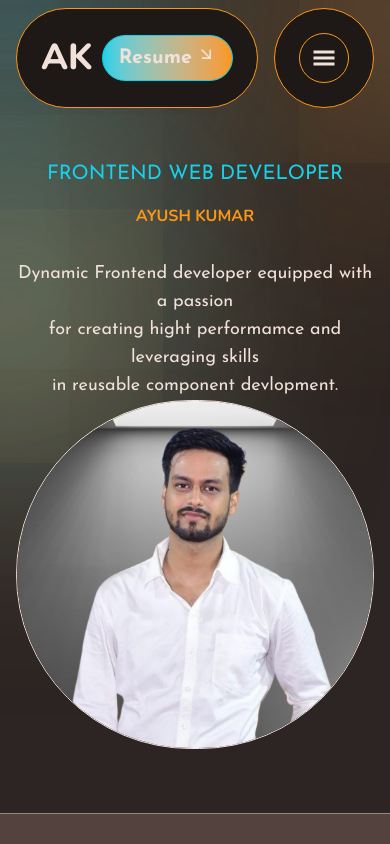
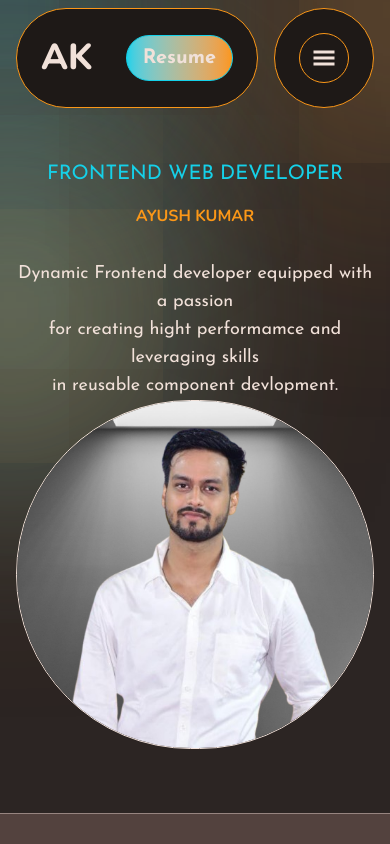
Before and after one commit to kumarayush0406/Ayushportfolio, a React (Vite) app: page / in a window 390 px wide. Shown: the top 844 px of the page. Built offline with nearby package versions, Linux system fonts and the light colour scheme.

Commit message:
Update NavbarBtn.jsx

```diff
--- a/src/components/navbar/NavbarBtn.jsx
+++ b/src/components/navbar/NavbarBtn.jsx
@@ -4,7 +4,7 @@ const NavbarBtn = () => {
   return (
     <button className="px-4 py-2 rounded-full text-xl font-bold text-white border-cyan border flex items-centre gap-1 bg-gradient-to-r from-cyan to-orange hover:border-orange hover:scale-110 transition-all duration-500 hover:shadow-cyanShadow ">
      <a href="https://drive.google.com/file/d/10aJLoStAgGwX_iX9BU_x3wYszfiY3FDe/view?usp=drivesdk">Resume</a>
-      <div className="!flex justify-center items-center sm:hidden md:block">
+      <div className="sm:hidden md:block pt-1">
       <RiArrowRightDownLine /></div>
     </button>
   );
```
